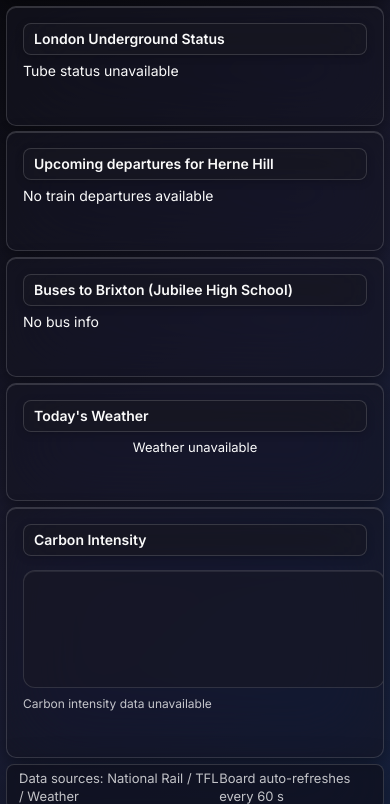
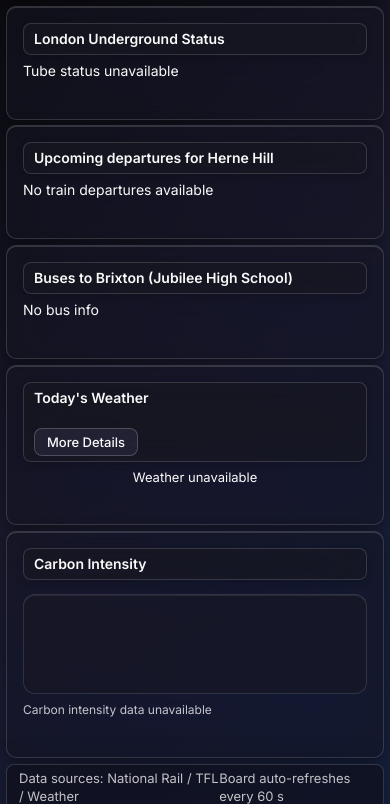
Before and after one commit to blu3skies/Departures_Board, a Flask app: template templates/index.html in a window 390 px wide. Shown: the part 40-844 px from the top of the page. Run offline with Flask 3, Linux system fonts and the light colour scheme; the template is opened without the code that fills it, so the values that code supplies are empty.

Commit message:
fix graph box

```diff
--- a/static/carbon.js
+++ b/static/carbon.js
@@ -236,7 +236,6 @@
             borderWidth: 3,
             borderRadius: 10,
             borderSkipped: false,
-            barThickness: BAR_THICKNESS,
             maxBarThickness: BAR_THICKNESS
           }
         ]
@@ -246,6 +245,8 @@
         maintainAspectRatio: false,
         scales: {
           x: {
+        categoryPercentage: 1.0,
+        barPercentage: 0.94,
             grid: { display: false },
             ticks: {
               color: "rgba(255,255,255,0.75)",
--- a/static/styles.css
+++ b/static/styles.css
@@ -76,7 +76,7 @@ body::after {
 
 .layout {
   display: grid;
-  grid-template-columns: 1fr 2fr;
+  grid-template-columns: minmax(0, 1fr) minmax(0, 2fr);
   grid-template-rows: auto 1fr auto;
   gap: 6px;
   padding: 0;
@@ -85,8 +85,15 @@ body::after {
   contain: layout;
 }
 
+@media (max-width: 1200px) {
+  .layout {
+    grid-template-columns: minmax(0, 1fr) minmax(0, 1fr);
+  }
+}
+
 /* Liquid Glass Panels */
 .panel {
+  box-sizing: border-box;
   background: rgba(20, 20, 30, 0.6);
   backdrop-filter: blur(40px) saturate(180%);
   -webkit-backdrop-filter: blur(40px) saturate(180%);
@@ -99,7 +106,9 @@ body::after {
   transition: all 0.3s cubic-bezier(0.4, 0, 0.2, 1);
   contain: layout style;
   min-height: 0;
+  min-width: 0;
   overflow-y: auto;
+  overflow-x: hidden;
 }
 
 
@@ -149,6 +158,10 @@ body::after {
 
 /* Panel titles */
 .panel-title {
+  display: flex;
+  align-items: center;
+  justify-content: space-between;
+  gap: 12px;
   color: var(--text-primary);
   font-weight: 600;
   background: rgba(25, 25, 35, 0.5);
@@ -163,6 +176,18 @@ body::after {
   text-transform: none;
   letter-spacing: 0;
   text-align: left;
+}
+
+.weather-title-summary {
+  margin-left: auto;
+  color: var(--text-secondary);
+  font-size: 12px;
+  font-weight: 500;
+  text-align: right;
+  display: flex;
+  flex-wrap: wrap;
+  gap: 6px;
+  justify-content: flex-end;
 }
 
 /* Tube rows - Glass Style */
@@ -570,7 +595,10 @@ body::after {
   cursor: pointer;
   transition: all 0.3s;
   border-radius: 8px;
-  margin-top: 6px;
+}
+
+.panel-title .weather-more-details-btn {
+  margin-left: auto;
 }
 
 
@@ -591,31 +619,31 @@ body::after {
   color: #66ccff; /* Light blue */
 }
 
-.weather-details-button {
-  margin-top: 6px;
-  text-align: center;
-}
-
 .carbon-panel {
   display: flex;
   flex-direction: column;
   gap: 8px;
+  overflow-x: hidden;
 }
 
 .carbon-chart-wrapper {
   position: relative;
   width: 100%;
   height: 140px;
+  box-sizing: border-box;
   background: rgba(25, 25, 35, 0.55);
   border: 1px solid rgba(255, 255, 255, 0.12);
   border-radius: 12px;
   padding: 10px;
   box-shadow: inset 0 1px 0 rgba(255, 255, 255, 0.08);
+  overflow: hidden;
 }
 
 .carbon-chart-wrapper canvas {
+  display: block;
   width: 100% !important;
   height: 100% !important;
+  max-width: 100%;
 }
 
 .carbon-hint {
@@ -861,6 +889,7 @@ body::after {
   .carbon-chart-wrapper {
     height: 120px;
     padding: 8px;
+    overflow: hidden;
   }
 }
 
@@ -873,6 +902,22 @@ body::after {
     padding: 16px;
   }
 
+  .panel-title {
+    flex-direction: column;
+    align-items: flex-start;
+  }
+
+  .weather-title-summary {
+    width: 100%;
+    text-align: left;
+    justify-content: flex-start;
+  }
+
+  .panel-title .weather-more-details-btn {
+    margin-left: 0;
+    margin-top: 8px;
+  }
+
   .forecast-table {
     font-size: 11px;
   }
--- a/templates/index.html
+++ b/templates/index.html
@@ -157,7 +157,10 @@
 
       <!-- WEATHER -->
       <section class="panel weather-panel">
-        <div class="panel-title">Today's Weather</div>
+        <div class="panel-title">
+          <span>Today's Weather</span>
+          <button type="button" class="weather-more-details-btn">More Details</button>
+        </div>
 
         {% if weather %}
           {% set segment_map = weather.get('segments') or {} %}
@@ -213,9 +216,6 @@
             <span class="high">High:</span> {{ weather.high_temp }}° •
             <span class="low">Low:</span> {{ weather.low_temp }}° •
             Sunrise: {{ weather.sunrise }} • Sunset: {{ weather.sunset }}
-          </div>
-          <div class="weather-details-button">
-            <button type="button" class="weather-more-details-btn">More Details</button>
           </div>
         {% else %}
           <div class="muted">Weather unavailable</div>
```
Also changed, not shown: response.xml (+2 -2 lines).
